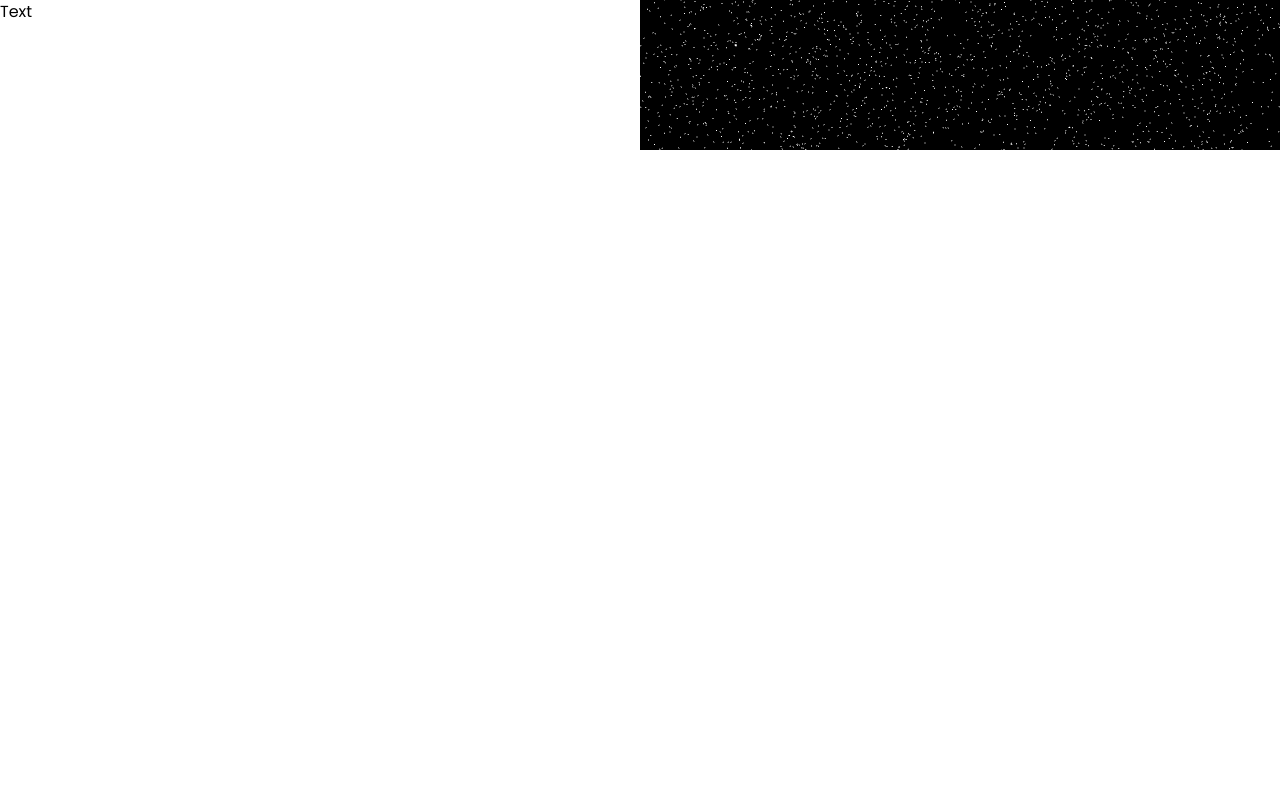
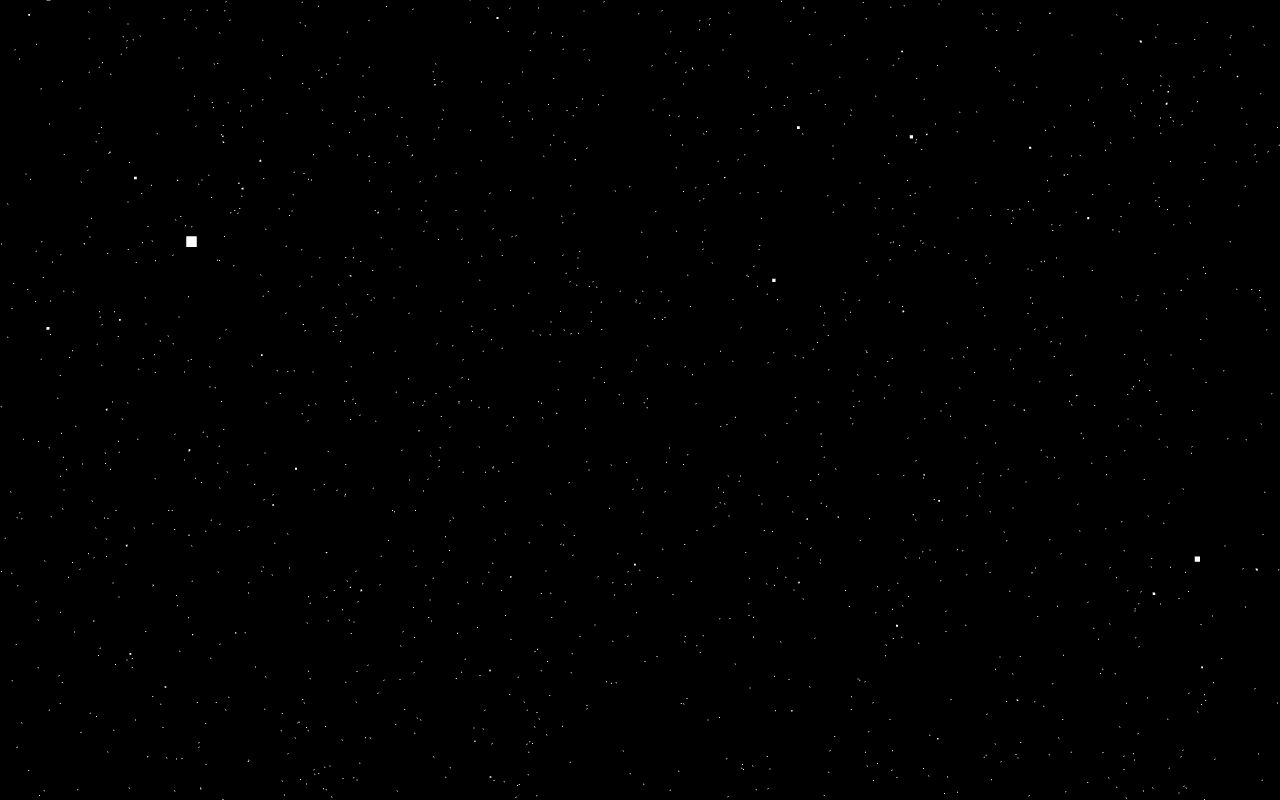
Before and after one commit to Nimira43/3D-Animated-Earth, a website built with Vite: page project/src/index.html in a window 1280 px wide. Built offline with nearby package versions, Linux system fonts and the light colour scheme; animation ran at ten frames a second.

Commit message:
Bringing projecct back to where canvas is controlled inside script.js

```diff
--- a/project/src/index.html
+++ b/project/src/index.html
@@ -5,17 +5,13 @@
     <meta name="viewport" content="width=device-width, initial-scale=1.0">
     <title>Earth 3D</title>
     <link rel="icon" type="image/png" href="../images/billy.png">
-    <script src="https://cdn.tailwindcss.com"></script>
+    <link rel="stylesheet" href="../tailwind.css">
     <link rel="stylesheet" href="./style.css">
 </head>
+
 <body>
-    <div class="flex">
-        <div class="w-1/2">
-            <h1>Text</h1>
-        </div>
-        <div class="w-1/2" id="canvas-container">
-            <canvas></canvas>
-        </div>
+    <div>
+
     </div>
     <script type="module" src="./script.js"></script>
 </body>
--- a/project/src/script.js
+++ b/project/src/script.js
@@ -15,19 +15,13 @@ const camera = new THREE.PerspectiveCamera(
 
 const renderer = new THREE.WebGLRenderer(
     {
-        antialias: true,
-        canvas: document.querySelector('canvas')
+        antialias: true
     }
 )
 
-const canvasContainer = document.querySelector('#canvas-container')
-
-renderer.setSize(
-    canvasContainer.offsetWidth,
-    canvasContainer.offsetHeight
-)
+renderer.setSize(innerWidth, innerHeight)
 renderer.setPixelRatio(window.devicePixelRatio)
-
+document.body.appendChild(renderer.domElement)
 
 const sphere = new THREE.Mesh(
 
@@ -73,8 +67,7 @@ for (let i = 0; i < 10000; i++) {
     starVertices.push(x, y, z)
 }
 
-starGeometry.setAttribute(
-    'position',
+starGeometry.setAttribute('position',
     new THREE.Float32BufferAttribute(
         starVertices, 3
     )
--- a/project/src/style.css
+++ b/project/src/style.css
@@ -2,6 +2,6 @@
 
 body {
   margin: 0;
-  -webkit-font-smoothing: antialiased;
+  /* -webkit-font-smoothing: antialiased; */
   font-family: 'Poppins', san-serif;
 }
```
